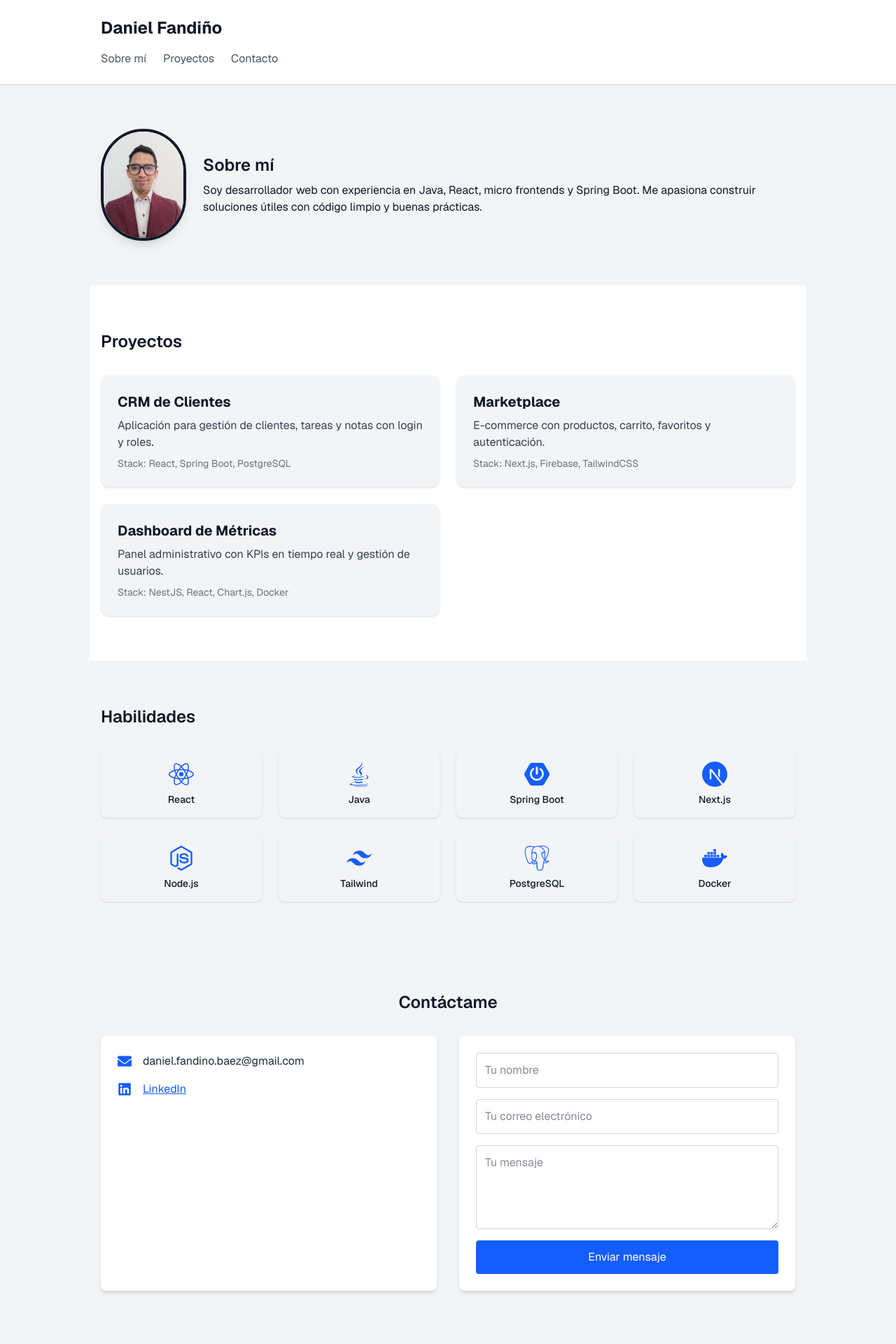
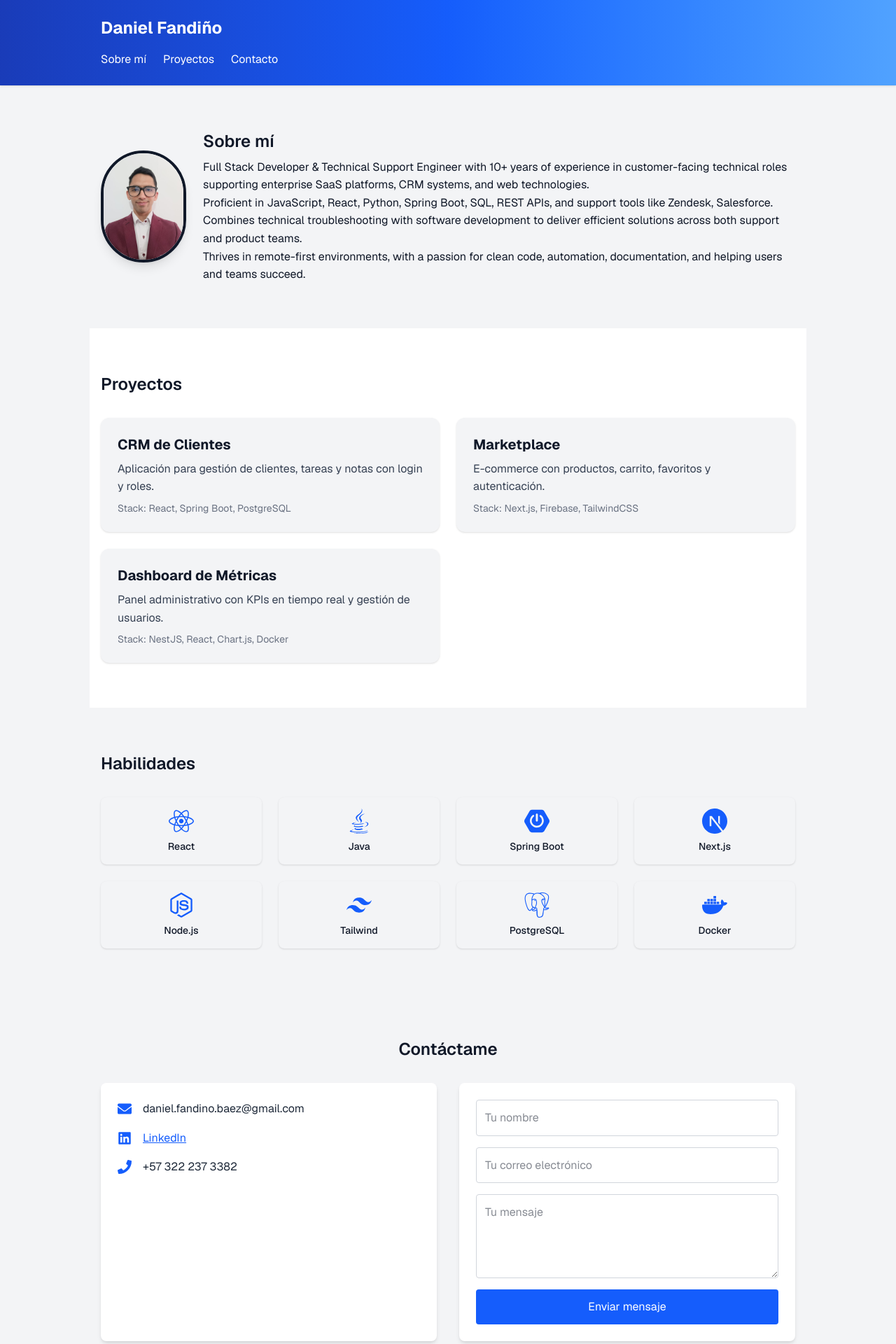
Before and after one commit to fandanie/landing-daniel, a Next.js app: page / in a window 1280 px wide. Shown: the top 1920 px of the page at 70% size. Built offline with nearby package versions, Linux system fonts and the light colour scheme.

Commit message:
update 5.1

```diff
--- a/app/globals.css
+++ b/app/globals.css
@@ -22,10 +22,10 @@
 }
 
 body {
-  background: var(--background);
-  color: var(--foreground);
-  font-family:'Inter', sans-serif;
+  font-family: 'Geist', sans-serif;
+  line-height: 1.6;
 }
+
 
 html {
   scroll-behavior: smooth;
--- a/app/page.tsx
+++ b/app/page.tsx
@@ -1,7 +1,7 @@
 'use client';
 import Head from 'next/head';
 import { motion } from "framer-motion";
-import { FaLinkedin, FaEnvelope, FaReact, FaJava, FaNodeJs } from "react-icons/fa";
+import { FaLinkedin, FaEnvelope, FaReact, FaJava, FaNodeJs, FaPhone } from "react-icons/fa";
 import { SiSpringboot, SiNextdotjs, SiTailwindcss, SiPostgresql, SiDocker } from "react-icons/si";
 import emailjs from '@emailjs/browser';
 import toast from 'react-hot-toast';
@@ -56,14 +56,15 @@ export default function Home() {
 
             <main className="min-h-screen bg-gray-100 text-gray-900 font-sans">
 
-                <header className="bg-white shadow">
+                <header className="bg-gradient-to-r from-blue-800 via-blue-600 to-blue-400 text-white shadow">
                     <div
                         className="max-w-5xl mx-auto px-4 py-6">
-                        <h1 className="text-2xl font-bold">Daniel Fandiño</h1>
+                        <h1 className="text-2xl font-bold text-white">Daniel Fandiño</h1>
+
                         <nav className="mt-4 flex gap-6">
-                            <a href="#about" className="text-gray-600 hover:text-blue-600">Sobre mí</a>
-                            <a href="#projects" className="text-gray-600 hover:text-blue-600">Proyectos</a>
-                            <a href="#contact" className="text-gray-600 hover:text-blue-600">Contacto</a>
+                            <a href="#about" className="text-white-600 hover:text-blue-200">Sobre mí</a>
+                            <a href="#projects" className="text-white-600 hover:text-blue-200">Proyectos</a>
+                            <a href="#contact" className="text-white-600 hover:text-blue-200">Contacto</a>
                         </nav>
 
                     </div>
@@ -82,7 +83,13 @@ export default function Home() {
                         viewport={{ once: true }}>
                         <h2 className="text-2xl font-semibold mb-2">Sobre mí</h2>
                         <p>
-                            Soy desarrollador web con experiencia en Java, React, micro frontends y Spring Boot. Me apasiona construir soluciones útiles con código limpio y buenas prácticas.
+                            Full Stack Developer & Technical Support Engineer with 10+ years of experience in customer-facing technical roles supporting enterprise SaaS platforms, CRM systems, and web technologies.
+                            <br />
+                            Proficient in JavaScript, React, Python, Spring Boot, SQL, REST APIs, and support tools like Zendesk, Salesforce.
+                            <br />
+                            Combines technical troubleshooting with software development to deliver efficient solutions across both support and product teams.
+                            <br />
+                            Thrives in remote-first environments, with a passion for clean code, automation, documentation, and helping users and teams succeed.
                         </p>
                     </motion.div>
                 </section>
@@ -248,6 +255,8 @@ export default function Home() {
                                 <FaEnvelope className="text-blue-600 text-xl" />
                                 <p className="text-gray-800">daniel.fandino.baez@gmail.com</p>
                             </div>
+
+
                             <div className="flex items-center gap-4">
                                 <FaLinkedin className="text-blue-600 text-xl" />
                                 <a
@@ -257,6 +266,16 @@ export default function Home() {
                                     className="text-blue-600 underline"
                                 >
                                     LinkedIn
+                                </a>
+                            </div>
+
+                            <div className="flex items-center gap-4 mt-4">
+                                <FaPhone className="text-blue-600 text-xl" />
+                                <a
+                                    href="tel:+573222373382"
+                                    className="text-gray-800 hover:text-blue-600 transition"
+                                >
+                                    +57 322 237 3382
                                 </a>
                             </div>
                         </motion.div>
```
